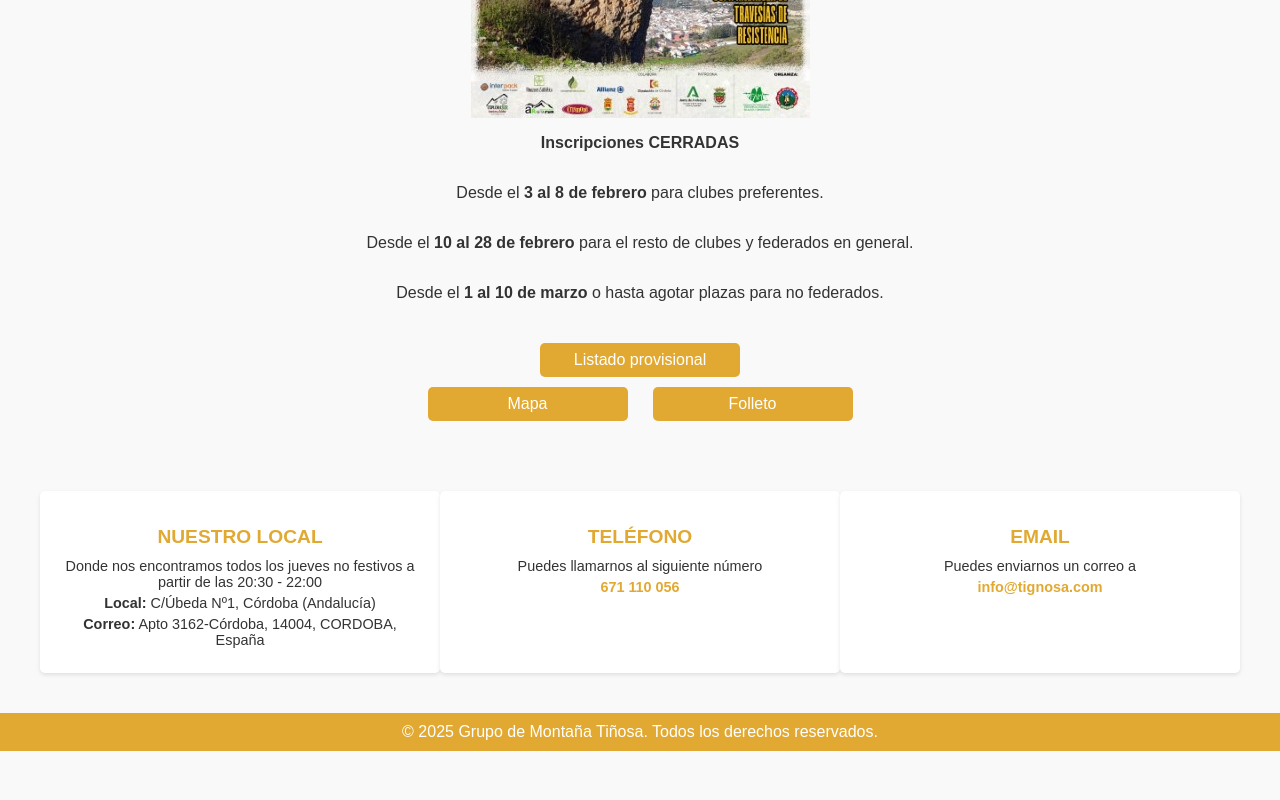
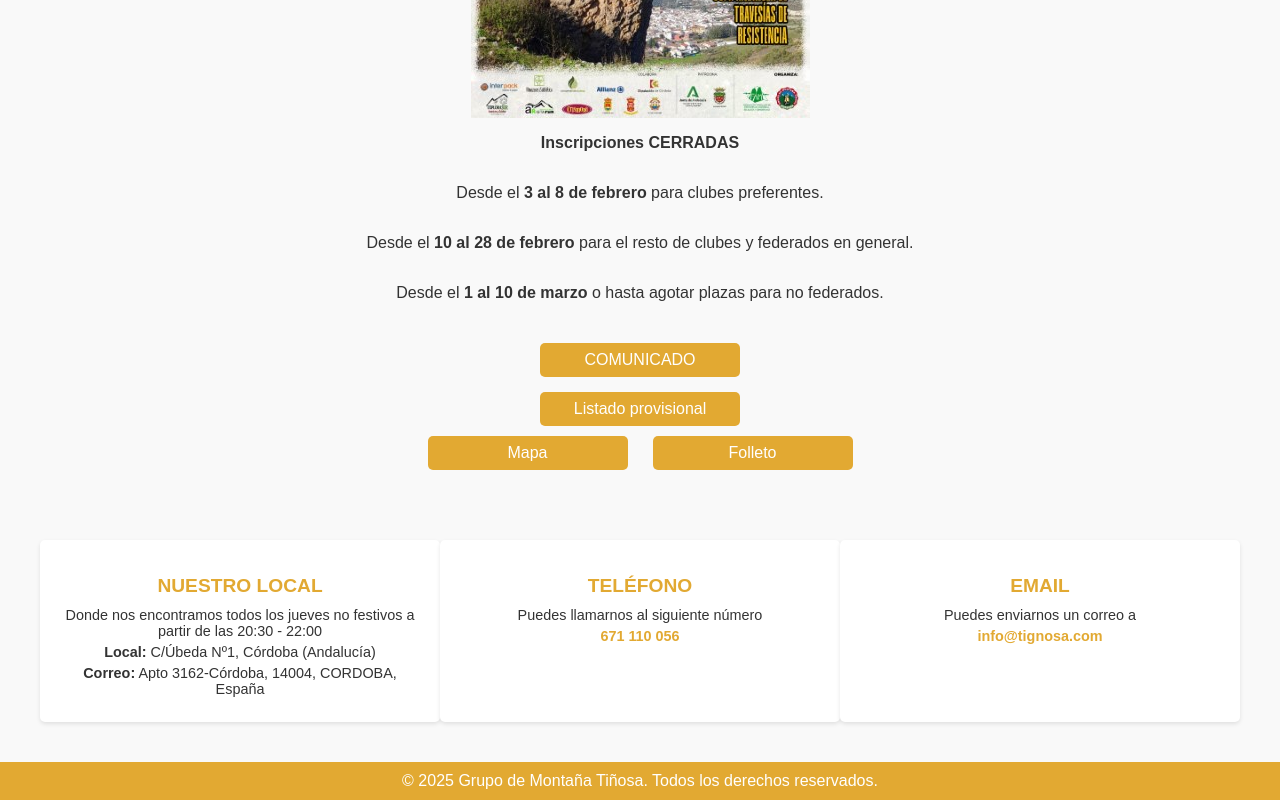
Before and after one commit to laurajimore/tignosacom, a plain HTML site: page index.html in a window 1280 px wide. Shown: the part 984-1784 px from the top of the page. Before the commit the page ends 1735 px from the top, so only its background shows below. Drawn offline with Linux system fonts and the light colour scheme.

Commit message:
Update index.html

```diff
--- a/index.html
+++ b/index.html
@@ -208,6 +208,7 @@
             <p>Desde el <strong>1 al 10 de marzo</strong> o hasta agotar plazas para no federados.</p>
 
             <div class="botones-inscripcion">
+                <a href="https://drive.google.com/file/d/1o99R3WkreDZ5QhBsnpb40RAoRQFev-jV/view?usp=drive_link" target="_blank">COMUNICADO</a>
                 <a href="https://drive.google.com/file/d/1BwfTtNIzG_Tlow2QRzsZFfkP22NFo767/view?usp=drive_link" target="_blank">Listado provisional</a>
             </div>
             <div class="botones-secundarios">
```
